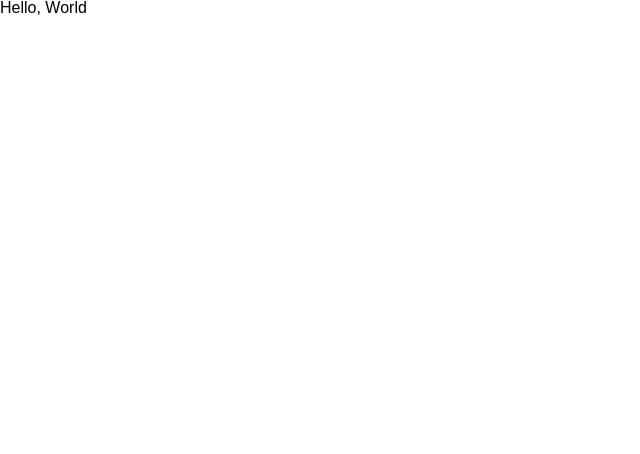
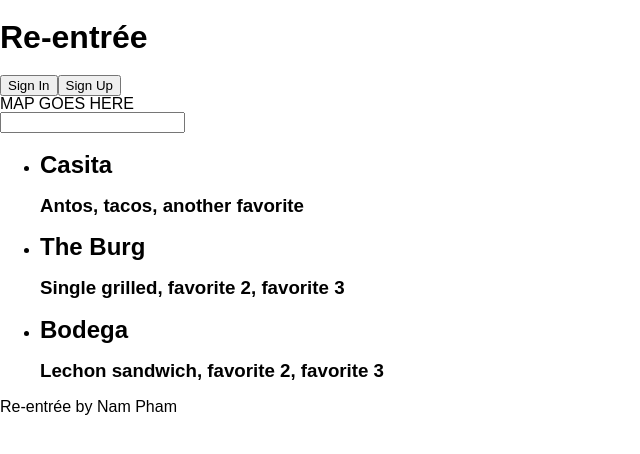
Before and after one commit to Nam-N-Pham/Capstone, a React (Vite) app in the folder ClientApp/: page / in a window 1280 px wide. Shown: the top 454 px of the page, without its empty margins (0-640 px from the left). Built offline with nearby package versions, Linux system fonts and the light colour scheme.

Commit message:
Created Restaurants page

```diff
--- a/ClientApp/src/App.tsx
+++ b/ClientApp/src/App.tsx
@@ -1,5 +1,22 @@
 import React from 'react'
+import { Restaurants } from './pages/Restaurants'
 
 export function App() {
-  return <div>Hello, World </div>
+  return (
+    <div>
+      <header>
+        <h1>Re-entrée</h1>
+        <div>
+          <button>Sign In</button>
+          <button>Sign Up</button>
+        </div>
+      </header>
+
+      <Restaurants />
+
+      <footer>
+        <p>Re-entrée by Nam Pham</p>
+      </footer>
+    </div>
+  )
 }
--- /dev/null
+++ b/ClientApp/src/pages/Restaurants.tsx
@@ -0,0 +1,26 @@
+import React from 'react'
+
+export function Restaurants() {
+  return (
+    <>
+      <section>MAP GOES HERE</section>
+      <form>
+        <input type="text" placeholder="" />
+      </form>
+      <ul>
+        <li>
+          <h2>Casita</h2>
+          <h3>Antos, tacos, another favorite</h3>
+        </li>
+        <li>
+          <h2>The Burg</h2>
+          <h3>Single grilled, favorite 2, favorite 3</h3>
+        </li>
+        <li>
+          <h2>Bodega</h2>
+          <h3>Lechon sandwich, favorite 2, favorite 3</h3>
+        </li>
+      </ul>
+    </>
+  )
+}
```
